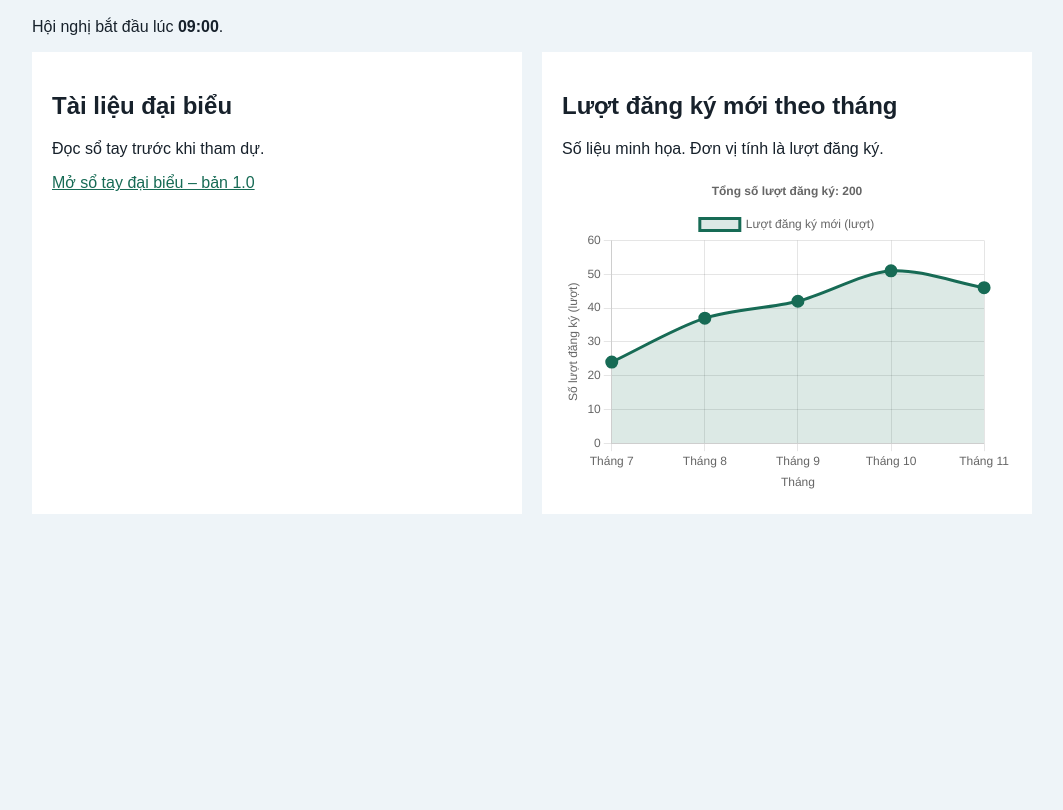
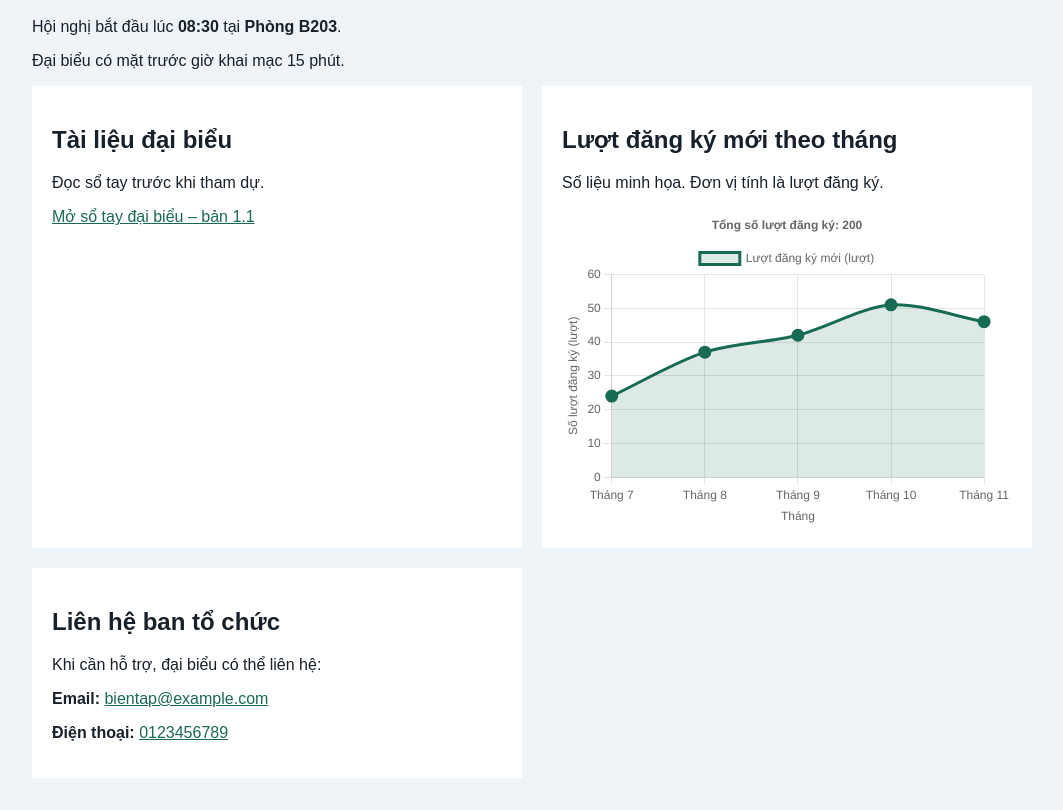
Before and after one commit to Quynhanh1509/C-ng-t-i-li-u-h-i-ngh-, a plain HTML site: page docs/index.html in a window 1280 px wide. Shown: the part 72-882 px from the top of the page, without its empty margins (108-1171 px from the left). Before the commit the page ends 800 px from the top, so only its background shows below. Drawn offline with nearby package versions, Linux system fonts and the light colour scheme.

Commit message:
Update index.html

```diff
--- a/docs/index.html
+++ b/docs/index.html
@@ -59,19 +59,28 @@
   <main>
     <h1>Cổng tài liệu đại biểu</h1>
 
-    <p>Hội nghị bắt đầu lúc <strong>09:00</strong>.</p>
+    <p>
+      Hội nghị bắt đầu lúc <strong>08:30</strong> tại
+      <strong>Phòng B203</strong>.
+    </p>
+
+    <p>
+      Đại biểu có mặt trước giờ khai mạc 15 phút.
+    </p>
 
     <div class="layout">
 
+      <!-- Tài liệu đại biểu -->
       <section class="panel">
         <h2>Tài liệu đại biểu</h2>
         <p>Đọc sổ tay trước khi tham dự.</p>
 
-        <a href="files/handbook-v1.0.pdf">
-          Mở sổ tay đại biểu – bản 1.0
+        <a href="files/handbook-v1.1.pdf">
+          Mở sổ tay đại biểu – bản 1.1
         </a>
       </section>
 
+      <!-- Biểu đồ đăng ký -->
       <section class="panel">
         <h2>Lượt đăng ký mới theo tháng</h2>
 
@@ -83,6 +92,27 @@
                   aria-label="Biểu đồ đường thể hiện lượt đăng ký mới từ tháng 7 đến tháng 11">
           </canvas>
         </div>
+      </section>
+
+      <!-- Liên hệ ban tổ chức -->
+      <section class="panel">
+        <h2>Liên hệ ban tổ chức</h2>
+
+        <p>Khi cần hỗ trợ, đại biểu có thể liên hệ:</p>
+
+        <p>
+          <strong>Email:</strong>
+          <a href="mailto:bientap@example.com">
+            bientap@example.com
+          </a>
+        </p>
+
+        <p>
+          <strong>Điện thoại:</strong>
+          <a href="tel:0123456789">
+            0123456789
+          </a>
+        </p>
       </section>
 
     </div>
```
